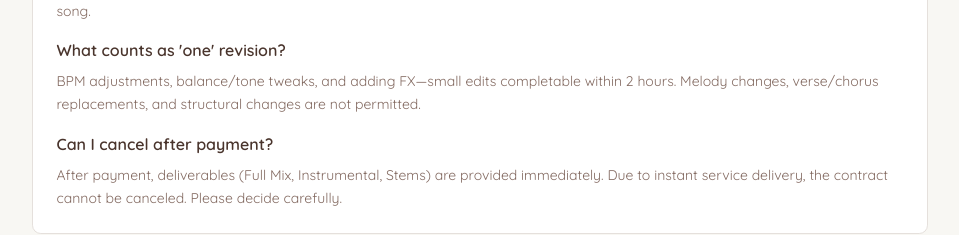
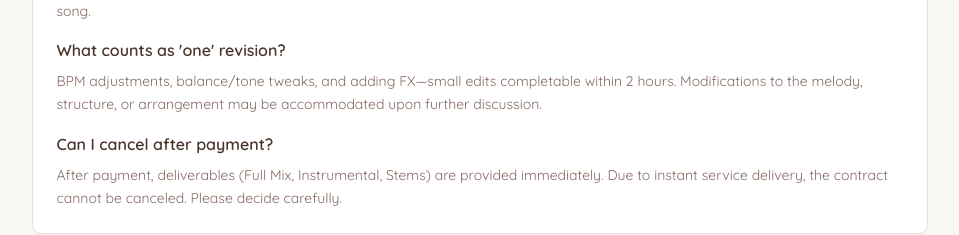
Before and after one commit to like-daffy/culture-and-tech-homepage, a Next.js app: page / in a window 1280 px wide. Shown: the part 2497-2732 px from the top of the page, without its empty margins (153-1112 px from the left). Built offline with nearby package versions, Linux system fonts and the light colour scheme.

Commit message:
docs(content): update faq text for english and korean

```diff
--- a/src/components/MusicDetails.tsx
+++ b/src/components/MusicDetails.tsx
@@ -52,7 +52,7 @@ export function MusicDetails({ language }: MusicDetailsProps) {
           },
           {
             question: "What counts as 'one' revision?",
-            answer: "BPM adjustments, balance/tone tweaks, and adding FX—small edits completable within 2 hours. Melody changes, verse/chorus replacements, and structural changes are not permitted.",
+            answer: "BPM adjustments, balance/tone tweaks, and adding FX—small edits completable within 2 hours. Modifications to the melody, structure, or arrangement may be accommodated upon further discussion.",
           },
           {
             question: "Can I cancel after payment?",
@@ -101,7 +101,7 @@ export function MusicDetails({ language }: MusicDetailsProps) {
           },
           {
             question: "'한 번'의 수정은 무엇을 의미하나요?",
-            answer: "BPM 조정, 밸런스/톤 조정, FX 추가—2시간 내에 완료 가능한 작은 편집입니다. 멜로디 변경, 절/후렴 교체, 구조 변경은 허용되지 않습니다.",
+            answer: "BPM 조정, 밸런스/톤 조정, FX 추가—2시간 내에 완료 가능한 작은 편집입니다. 멜로디 변경, 절/후렴 교체, 구조 변경은 별도 협의가 필요합니다.",
           },
           {
             question: "결제 후 취소할 수 있나요?",
```
